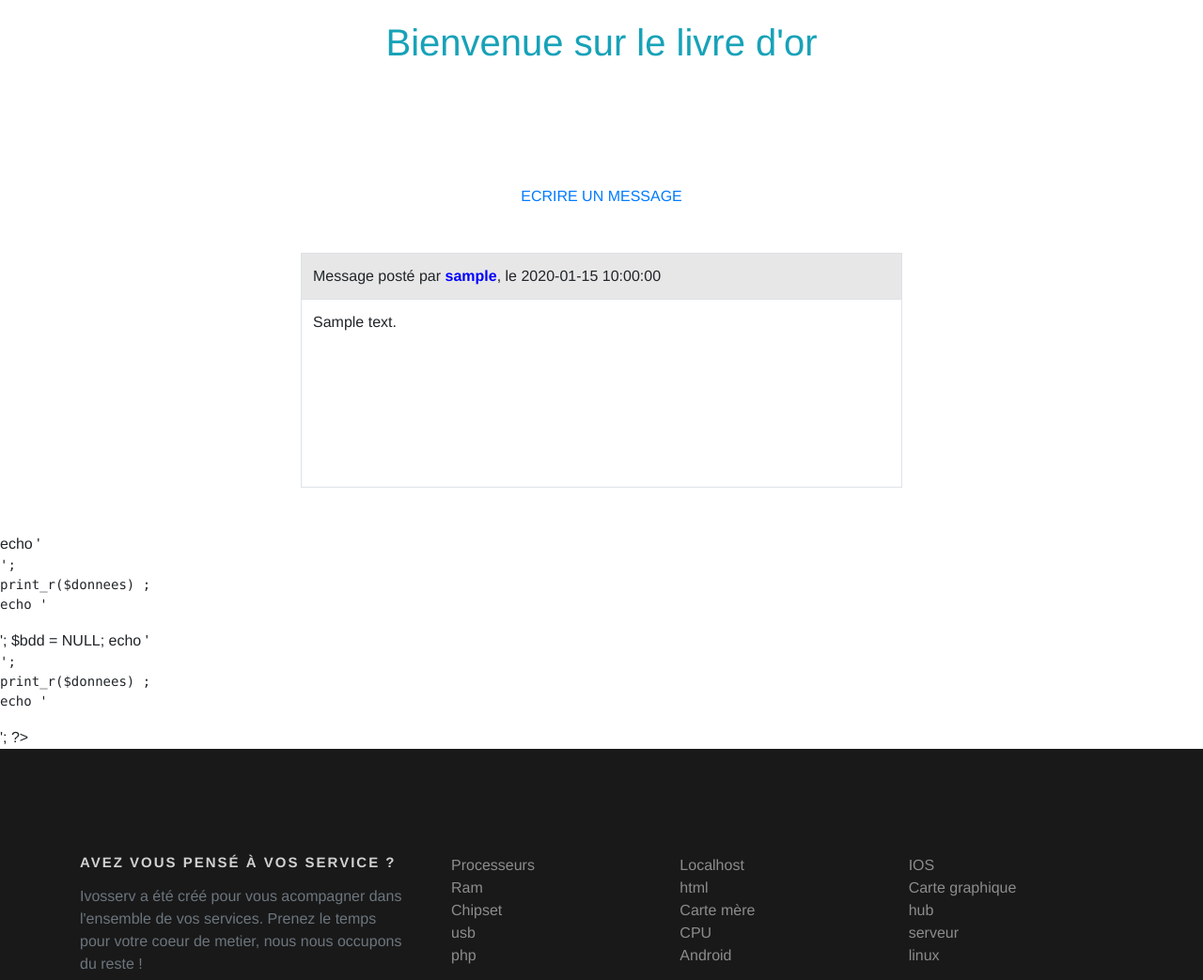
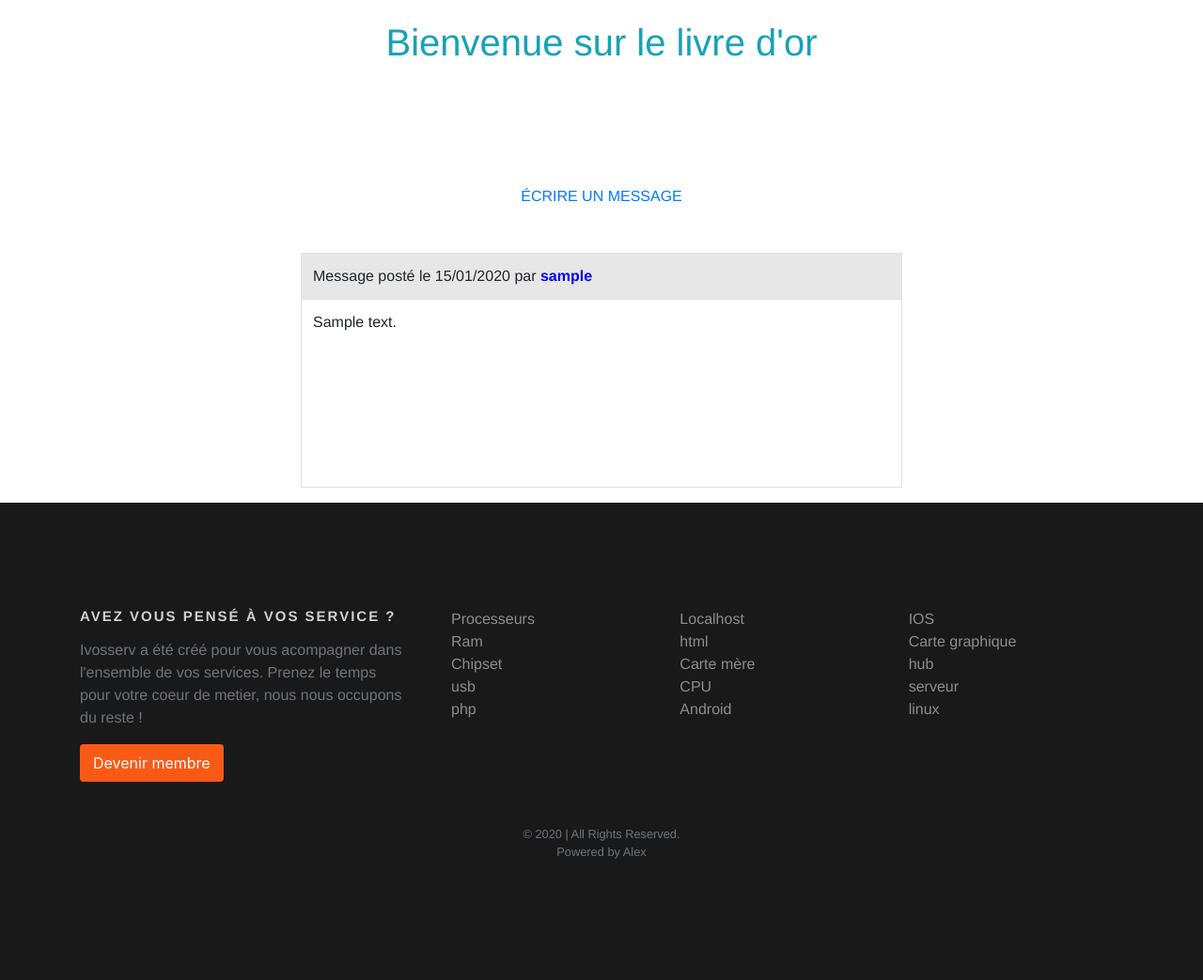
Before and after one commit to alexandre-leroux/livre-or, a PHP site: page /livre-or.php in a window 1280 px wide. Shown: the part 143-1186 px from the top of the page at 94% size. Run offline with PHP 8.4, Linux system fonts and the light colour scheme; the visitor is signed in with stand-in values (Sample User, id 1); tables that the repository leaves empty or names only in its code hold one stand-in row (values such as "Sample post"); some libraries are stand-ins or nearby versions.

Commit message:
format de date ok dans le livre d'or

```diff
--- a/livre-or.php
+++ b/livre-or.php
@@ -13,8 +13,8 @@ $_SESSION['inscription_ok'] = NULL;
       <title>index</title>
       <link href="//maxcdn.bootstrapcdn.com/bootstrap/4.1.1/css/bootstrap.min.css" rel="stylesheet" id="bootstrap-css">
       <script src="https://code.jquery.com/jquery-3.2.1.slim.min.js" integrity="sha384-KJ3o2DKtIkvYIK3UENzmM7KCkRr/rE9/Qpg6aAZGJwFDMVNA/GpGFF93hXpG5KkN" crossorigin="anonymous"></script>
-      <!-- <script src="https://cdnjs.cloudflare.com/ajax/libs/popper.js/1.12.9/umd/popper.min.js" integrity="sha384-ApNbgh9B+Y1QKtv3Rn7W3mgPxhU9K/ScQsAP7hUibX39j7fakFPskvXusvfa0b4Q" crossorigin="anonymous"></script> -->
-      <!-- <script src="https://maxcdn.bootstrapcdn.com/bootstrap/4.0.0/js/bootstrap.min.js" integrity="sha384-JZR6Spejh4U02d8jOt6vLEHfe/JQGiRRSQQxSfFWpi1MquVdAyjUar5+76PVCmYl" crossorigin="anonymous"></script> -->
+      <script src="https://cdnjs.cloudflare.com/ajax/libs/popper.js/1.12.9/umd/popper.min.js" integrity="sha384-ApNbgh9B+Y1QKtv3Rn7W3mgPxhU9K/ScQsAP7hUibX39j7fakFPskvXusvfa0b4Q" crossorigin="anonymous"></script>
+      <script src="https://maxcdn.bootstrapcdn.com/bootstrap/4.0.0/js/bootstrap.min.js" integrity="sha384-JZR6Spejh4U02d8jOt6vLEHfe/JQGiRRSQQxSfFWpi1MquVdAyjUar5+76PVCmYl" crossorigin="anonymous"></script>
 
       <script src="//cdnjs.cloudflare.com/ajax/libs/jquery/3.2.1/jquery.min.js"></script>
       <link rel="stylesheet" href="https://maxcdn.bootstrapcdn.com/font-awesome/4.7.0/css/font-awesome.min.css">
@@ -30,7 +30,7 @@ $_SESSION['inscription_ok'] = NULL;
    <body>
 
 
-<!-- header -->
+<!-- header selon si tuilisateur connecté ou non -->
  <?php if ( isset($_SESSION['login']))
                 {
                    include('includes/header-connect.php');
@@ -59,7 +59,7 @@ $_SESSION['inscription_ok'] = NULL;
 
 <?php if ( isset($_SESSION['login']))// pour afficher le lien d'ajout de commentaire si l'utilisateur est connecté
                 {
-                  echo '<div class="container my-5"><div class="row"><div class="col-6 mx-auto d-flex justify-content-center"><a class="text-nowrap mx-5" href="commentaire.php">ECRIRE UN MESSAGE</a></li></div></div></div>';
+                  echo '<div class="container my-5"><div class="row"><div class="col-6 mx-auto d-flex justify-content-center"><a class="text-nowrap mx-5 text-uppercase" href="commentaire.php">écrire un message</a></li></div></div></div>';
                 }
 
  ?>
@@ -80,13 +80,8 @@ catch (Exception $e)
 
 
 
- $requete = $bdd->prepare('SELECT commentaire, date, login FROM commentaires INNER JOIN utilisateurs ON commentaires.id_utilisateur = utilisateurs.id');
- $requete->execute(array());
-// $donnees = $requete->fetch(PDO::FETCH_ASSOC);
-
-// echo $donnees['login'];
-
-
+ $requete = $bdd->prepare('SELECT commentaire, date, login FROM commentaires INNER JOIN utilisateurs ON commentaires.id_utilisateur = utilisateurs.id ORDER BY date DESC');
+ $requete->execute(array());//récupération des message dans la bdd
 
 
 while ( $donnees = $requete->fetch(PDO::FETCH_ASSOC) )
@@ -99,10 +94,13 @@ while ( $donnees = $requete->fetch(PDO::FETCH_ASSOC) )
 
                     <tbody>
                             <tr>
-            <td id='td_messages'><?php echo 'Message posté par <span class="terme"><strong>'.$donnees['login'].'</strong></span>, le ' . $donnees['date'];?></td>
+                                <!-- affichage de la date et de l'utilisateur qui a posté le message -->
+                                <td id='td_messages'> <?php echo 'Message posté le '. date('d/m/Y', strtotime( $donnees['date'])). ' par  <span class="terme"><strong>'.$donnees['login'].'</strong></span>' ; ?> </td>
 
                             </tr>
+
                             <tr class='message'>
+                                 <!-- affichage du message -->
                                 <td ><?php echo $donnees['commentaire']?></td>
 
                             </tr>
@@ -110,21 +108,18 @@ while ( $donnees = $requete->fetch(PDO::FETCH_ASSOC) )
                     </table>
 
             </div>
-        </div></div>
+        </div>
+    </div>
+
 <?php
 }
 ?>
-<?php
-echo '<pre>';
-print_r($donnees) ;
-echo '</pre>';
 
 
+<?php
 
 $bdd = NULL;
-echo '<pre>';
-print_r($donnees) ;
-echo '</pre>';
+
 ?>
 
 
@@ -147,21 +142,6 @@ echo '</pre>';
 
 
 
-echo '<pre>';
-print_r($donnees) ;
-echo '</pre>';
-
-
-
-$bdd = NULL;
-echo '<pre>';
-print_r($donnees) ;
-echo '</pre>';
-
-
-
-
-?>
 
 
 
```
Lines whose indentation alone changed are shown as unchanged.
